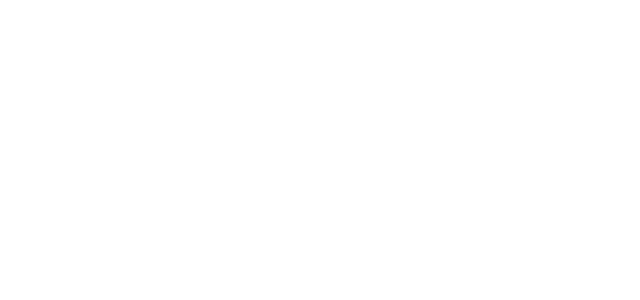
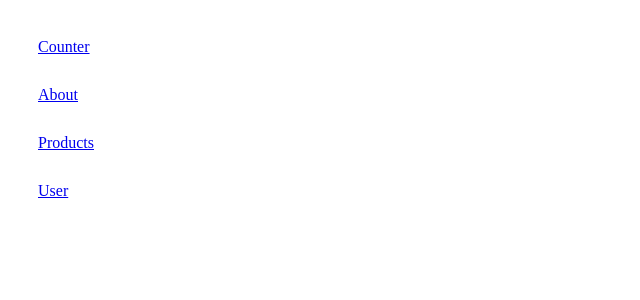
Before and after one commit to hsellnayhtoo2001-boop/learning-nuxt, a Nuxt app: page /home in a window 1280 px wide. Before the commit this address had no page. Shown: the top 300 px of the page, without its empty margins (0-640 px from the left). Built offline with nearby package versions, Linux system fonts and the light colour scheme.

Commit message:
display users by using v-if, v-for, filter or map

```diff
--- a/pages/about.vue
+++ b/pages/about.vue
@@ -1,7 +1,61 @@
 <template>
+  <div>
     <div>
-       about page
-              vue doesn't need to reload the browser
+      Users
+    </div>
 
+    <!-- Looping All User -->
+    <div v-for="us in users">
+      Name: {{ us.name }},
+      <!-- Age: {{ us.age }} -->
     </div>
+
+
+    <div style="padding-top: 30px">
+      Male User
+    </div>
+
+    <!-- Display Male User using filter js -->
+    <!-- <div v-for="m in maleUsers">
+      Name: {{ m.name }}
+      Age: {{ m.age }}
+      Gender: {{ m.gender }}
+    </div> -->
+
+    <!-- Display user name only using map js -->
+    <!-- <div v-for="name in usersName">
+      Name: {{ name }}
+
+    </div> -->
+
+
+    <!-- Display Male User Using vif  -->
+    <!-- <div v-for="u in users">
+      <div v-if="u.gender == 'male'">
+        Name: {{ u.name }},
+        Age: {{ u.age }}
+
+      </div>
+    </div> -->
+
+
+
+  </div>
 </template>
+
+<script setup>
+  const users = [
+    { id: 1, name: 'John', age: 25, gender: 'male' },
+    { id: 2, name: 'Alice', age: 21, gender: 'female' },
+    { id: 3, name: 'Jane', age: 23, gender: 'female' },
+    { id: 1, name: 'Doe', age: 22, gender: 'male' },
+  ]
+
+  const maleUsers = users.filter(u => u.gender == 'male')
+  console.log("Filtered male users", maleUsers)
+
+  const usersName = users.map(u => u.name)
+  console.log("Mapped users:", usersName)
+
+
+</script>
--- /dev/null
+++ b/pages/home.vue
@@ -0,0 +1,35 @@
+<template>
+  <div style="display: flex; flex-direction: column; padding: 30px">
+    <NuxtLink
+      style="padding-bottom:30px"
+      to="/counter"
+    >
+      Counter
+    </NuxtLink>
+
+    <NuxtLink
+      style="padding-bottom:30px"
+      to="/about"
+    >
+      About
+    </NuxtLink>
+
+    <NuxtLink
+      style="padding-bottom:30px"
+      to="/products"
+    >
+      Products
+    </NuxtLink>
+    <NuxtLink
+      style="padding-bottom:30px"
+      to="/users"
+    >
+      User
+    </NuxtLink>
+
+  </div>
+
+
+</template>
+
+<script></script>
--- a/pages/index.vue
+++ b/pages/index.vue
@@ -11,8 +11,10 @@
         type="date"
         placeholder="date of birth"
       >
-      <button class="btn-submit"
-       @click="handleSubmit">
+      <button
+        class="btn-submit"
+        @click="handleSubmit"
+      >
         Submit
       </button>
     </div>
@@ -21,11 +23,11 @@
 
 <script setup>
 
-     const router = useRouter()
+  const router = useRouter()
 
-     const handleSubmit = () => {
-      router.push('/counter')
-     }
+  const handleSubmit = () => {
+    router.push('/home')
+  }
 
 </script>
 
--- /dev/null
+++ b/pages/products.vue
@@ -0,0 +1,22 @@
+<template>
+  <div>
+    <!-- Show all products name  -->
+  </div>
+
+  <div>
+    <!-- Show only electronics name -->
+  </div>
+
+
+</template>
+
+
+<script setup>
+  const products = [
+    { id: 1, name: 'Laptop', price: 1200, category: 'Electronics' },
+    { id: 2, name: 'Keyboard', price: 50, category: 'Electronics' },
+    { id: 3, name: 'Notebook', price: 5, category: 'Stationery' },
+    { id: 4, name: 'Pen', price: 2, category: 'Stationery' },
+    { id: 5, name: 'Monitor', price: 300, category: 'Electronics' },
+  ]
+</script>
```
Also changed, not shown: 1 other file (tests, documents, lock files or other folders).
